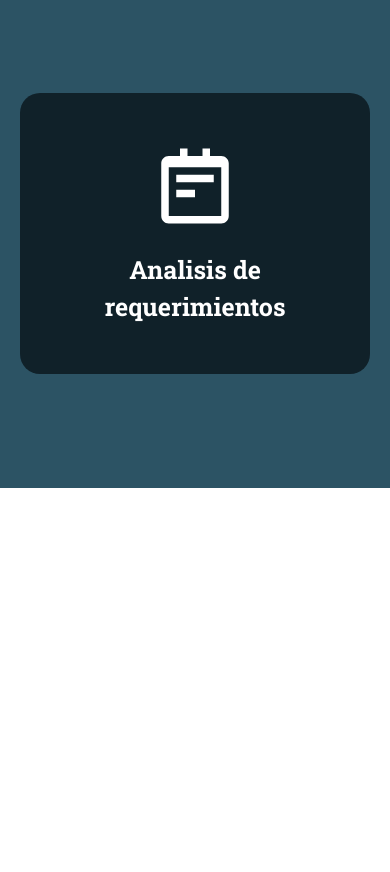
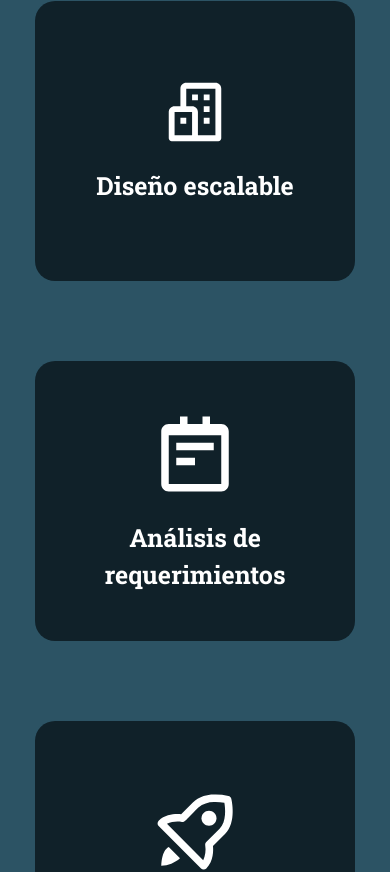
Before and after one commit to DavidAvila502/my_portfolio, a React (Vite) app: page / in a window 390 px wide. Shown: the part 1032-1904 px from the top of the page. Before the commit the page ends 1520 px from the top, so only its background shows below. Built offline with nearby package versions, Linux system fonts and the light colour scheme.

Commit message:
Skills section with responsive design

```diff
--- /dev/null
+++ b/src/components/SkillCard/SkillCard.tsx
@@ -0,0 +1,74 @@
+import { motion } from "framer-motion";
+import { useState } from "react";
+
+interface SkillCardProps {
+   image: string;
+   title: string;
+   description: string;
+}
+
+const SkillCard = ({ image, title, description }: SkillCardProps) => {
+   const [isExpanded, setIsExpanded] = useState(false);
+
+   return (
+      // Card container
+      <motion.div
+         initial={{ scale: 0 }}
+         whileInView={{ scale: 1 }}
+         transition={{
+            type: "spring",
+            stiffness: 260,
+            damping: 20,
+         }}
+         className="w-[350px] max-md:w-[320px]"
+         onMouseEnter={() => setIsExpanded(true)}
+         onMouseLeave={() => setIsExpanded(false)}
+      >
+         {/* Title and Icon */}
+         <div
+            className={`flex flex-col items-center justify-center gap-5
+               bg-darkBlue2 rounded-tl-[20px] rounded-tr-[20px] h-[280px]
+               transition-all duration-[600ms] ${
+                  isExpanded
+                     ? "bg-softBlue "
+                     : "rounded-bl-[20px] rounded-br-[20px]"
+               }`}
+         >
+            <img src={image} alt="Skill icon" />
+            <p className="text-white font-Roboto_slab font-bold text-[25px] max-w-[200px] text-center">
+               {title}
+            </p>
+         </div>
+
+         {/* Description */}
+         <motion.div
+            initial={{
+               height: 0,
+               opacity: 0,
+            }}
+            animate={{
+               height: isExpanded ? "150px" : 0,
+               opacity: isExpanded ? 1 : 0,
+            }}
+            transition={{ duration: 0.3 }}
+            className={`flex items-center justify-center bg-white text-center text-[25px] rounded-bl-[20px] rounded-br-[20px]`}
+         >
+            <motion.p
+               initial={{
+                  opacity: 0,
+                  height: 0,
+               }}
+               animate={{
+                  opacity: isExpanded ? 1 : 0,
+                  height: isExpanded ? "auto" : 0,
+               }}
+               className="max-w-[300px]"
+            >
+               {description}
+            </motion.p>
+         </motion.div>
+      </motion.div>
+   );
+};
+
+export default SkillCard;
--- a/src/components/index.tsx
+++ b/src/components/index.tsx
@@ -1,4 +1,5 @@
 import CustomButton from "./shared/CustomButton/CustomButton";
 import Navbar from "./Navbar/Navbar";
+import SkillCard from "./SkillCard/SkillCard";
 
-export { CustomButton, Navbar };
+export { CustomButton, Navbar, SkillCard };
--- a/src/sections/Skills.tsx
+++ b/src/sections/Skills.tsx
@@ -1,74 +1,40 @@
 import styles from "../styles";
+import { SkillCard } from "../components";
 import requirementIcon from "../assets/requirement.svg";
-import { motion } from "framer-motion";
-import { useState } from "react";
+import scalableDesignIcon from "../assets/buildingIcon.svg";
+import deployIcon from "../assets/DeployIcon.svg";
 
 const Skills = () => {
-   const [isExpanded, setIsExpanded] = useState(false);
-
    return (
-      <div className={`${styles.yPaddings} bg-darkBlue1 h-[600px]`}>
+      <div className={`${styles.yPaddings} bg-darkBlue1 min-h-[600px]`}>
          <p
             className={`text-center font-Roboto font-semibold text-[30px] text-white`}
          >
             Habilidades
          </p>
 
-         {/* Card container */}
-         <div className="flex justify-center items-center h-full">
+         {/* Cards container */}
+         <div className="flex flex-wrap justify-center items-center min-h-[500px] gap-20 mt-[20px]">
             {/* card 1 */}
-            <motion.div
-               initial={{ scale: 0 }}
-               whileInView={{ scale: 1 }}
-               transition={{
-                  type: "spring",
-                  stiffness: 260,
-                  damping: 20,
-               }}
-               className="w-[350px]"
-               onMouseEnter={() => setIsExpanded(true)}
-               onMouseLeave={() => setIsExpanded(false)}
-            >
-               <div
-                  className={`flex flex-col items-center justify-center gap-5
-                  bg-darkBlue2 rounded-tl-[20px] rounded-tr-[20px] rounded
-                   px-4 py-12 transition-all duration-[600ms] ${
-                      isExpanded
-                         ? "bg-softBlue "
-                         : "rounded-bl-[20px] rounded-br-[20px]"
-                   }`}
-               >
-                  <img src={requirementIcon} alt="requirements icon" />
-                  <p className="text-white font-Roboto_slab font-bold text-[25px] max-w-[200px] text-center">
-                     Analisis de requerimientos
-                  </p>
-               </div>
-               <motion.div
-                  initial={{
-                     height: 0,
-                     opacity: 0,
-                  }}
-                  animate={{
-                     height: isExpanded ? "150px" : 0,
-                     opacity: isExpanded ? 1 : 0,
-                  }}
-                  transition={{ duration: 0.3 }}
-                  className={`flex items-center justify-center bg-white text-center text-[25px] rounded-bl-[20px] rounded-br-[20px]`}
-               >
-                  <motion.p
-                     initial={{
-                        opacity: 0,
-                        height: 0,
-                     }}
-                     animate={{
-                        opacity: isExpanded ? 1 : 0,
-                        height: isExpanded ? "auto" : 0,
-                     }}
-                  >
-                     Analisis para desarrolar software a medida
-                  </motion.p>
-               </motion.div>
-            </motion.div>
+            <SkillCard
+               image={scalableDesignIcon}
+               title="Diseño escalable"
+               description="Diseño modular pensado en la escalabilidad."
+            />
+
+            {/* card 2 */}
+            <SkillCard
+               image={requirementIcon}
+               title="Análisis de requerimientos"
+               description="Análisis para desarrollar software a medida."
+            />
+
+            {/* card 3 */}
+            <SkillCard
+               image={deployIcon}
+               title="Despliegue"
+               description="Despliegue del proyecto en la web."
+            />
          </div>
       </div>
    );
```
Also changed, not shown: src/assets/DeployIcon.svg (added), src/assets/buildingIcon.svg (added).
